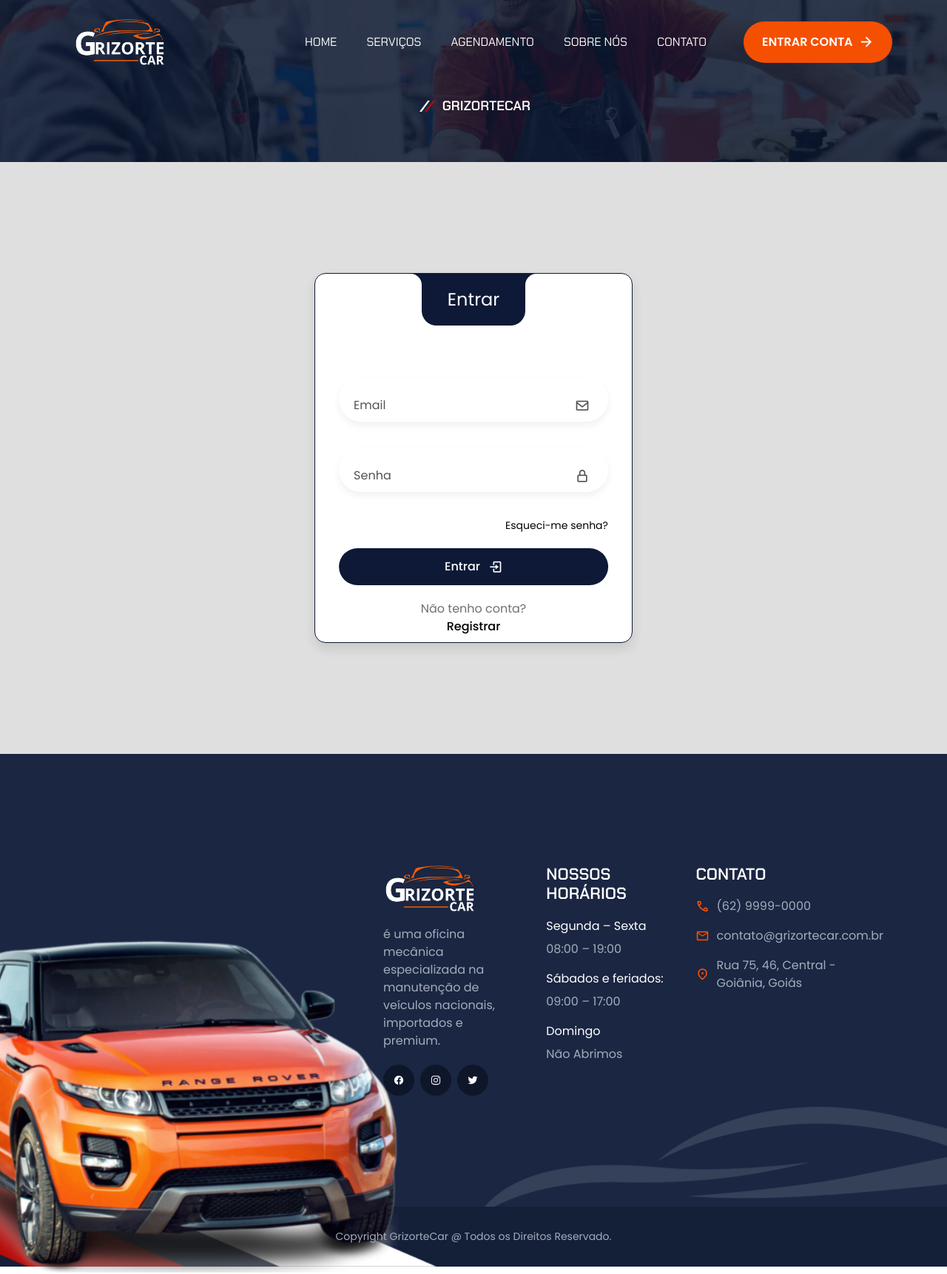
After one commit to cleidisongrizorte/grizortecar, a PHP site: page /login2.php in a window 1280 px wide. The commit adds this page. Shown: the whole page at 74% size. Run offline with PHP 8.4, Linux system fonts and the light colour scheme.

Commit message:
criando login

```diff
--- /dev/null
+++ b/assets/css/login.css
@@ -0,0 +1,215 @@
+/* IMPORT FONT */
+@import url("https://fonts.googleapis.com/css2?family=Poppins:ital,wght@0,100;0,200;0,300;0,400;0,500;0,600;0,700;0,800;0,900;1,100;1,200;1,300;1,400;1,500;1,600;1,700;1,800;1,900&display=swap");
+
+/* COLOR VARIABLES */
+:root {
+  --primary-color: #0d1936;
+  --secondary-color: #535354;
+  --background-color: #efefef;
+  --shadow-color: rgba(0, 0, 0, 0.1);
+  --white-color: #fff;
+  --black-color: #000;
+  --input-border-color: #e3e4e6;
+  --transition-3s: 0.3s;
+}
+
+/* GLOBAL STYLES */
+* {
+  margin: 0;
+  padding: 0;
+  box-sizing: border-box;
+  font-family: "Poppins", sans-serif;
+}
+
+/* REUSABLE ELEMENTS */
+.login-body a {
+  text-decoration: none;
+  color: var(--black-color);
+  transition: var(--transition-3s);
+}
+.login-body a:hover {
+  text-decoration: underline;
+}
+
+.login-body {
+  display: flex;
+  justify-content: center;
+  align-items: center;
+  height: 100vh;
+  background-color: var(--background-color);
+}
+
+/* WRAPPER */
+.login-wrapper {
+  position: relative;
+  width: 430px;
+  height: 500px;
+  background-color: var(--white-color);
+  border-radius: 15px;
+  padding: 120px 32px 64px;
+  border: 1px solid var(--primary-color);
+  box-shadow: 0 8px 15px var(--shadow-color);
+  transition: var(--transition-3s);
+  overflow: hidden;
+}
+/* FORM HEADER */
+.form-header {
+  position: absolute;
+  top: 0;
+  left: 50%;
+  transform: translateX(-50%);
+  display: flex;
+  align-items: center;
+  justify-content: center;
+  width: 140px;
+  height: 70px;
+  background-color: var(--primary-color);
+  border-radius: 0 0 20px 20px;
+}
+.form-header::before,
+.form-header::after {
+  content: "";
+  position: absolute;
+  top: 0;
+  width: 30px;
+  height: 30px;
+}
+.form-header::before {
+  left: -30px;
+  border-top-right-radius: 50%;
+  box-shadow: 15px 0 0 var(--primary-color);
+}
+.form-header::after {
+  right: -30px;
+  border-top-left-radius: 50%;
+  box-shadow: -15px 0 0 var(--primary-color);
+}
+/* TITLES */
+.titles {
+  position: relative;
+}
+.title-login,
+.title-register {
+  position: absolute;
+  top: 50%;
+  left: 50%;
+  transform: translate(-50%, -50%);
+  color: var(--white-color);
+  font-size: 24px;
+  transition: var(--transition-3s);
+}
+.title-register {
+  top: 50px;
+}
+
+/* FORMS */
+.login-form,
+.register-form {
+  position: absolute;
+  left: 50%;
+  transform: translateX(-50%);
+  width: 85%;
+  transition: var(--transition-3s);
+}
+.register-form {
+  left: 150%;
+}
+
+/* INPUT FIELDS */
+.input-box {
+  position: relative;
+  display: flex;
+  flex-direction: column;
+  margin: 20px 0;
+}
+.input-field {
+  width: 100%;
+  height: 55px;
+  font-size: 16px;
+  background: transparent;
+  color: var(--black-color);
+  padding: 0 20px;
+  border: 1px solid var(--input-border-color);
+  border-radius: 30px;
+  outline: none;
+  transition: var(--transition-3s);
+}
+.input-field:focus {
+  border: 1px solid var(--primary-color);
+}
+.label {
+  position: absolute;
+  top: 50%;
+  left: 20px;
+  transform: translateY(-50%);
+  color: var(--secondary-color);
+  transition: 0.2s;
+  cursor: text;
+}
+.input-field:focus ~ .label,
+.input-field:valid ~ .label {
+  top: 0;
+  font-size: 14px;
+  background-color: var(--white-color);
+  color: var(--primary-color);
+  padding: 0 10px;
+}
+.input-field:valid ~ .label {
+  color: var(--secondary-color);
+}
+.icon {
+  position: absolute;
+  top: 50%;
+  right: 25px;
+  transform: translateY(-50%);
+  font-size: 20px;
+  color: var(--secondary-color);
+}
+/* FORGOT PASSWORD & TERMS AND CONDITIONS */
+.form-cols {
+  display: flex;
+  justify-content: space-between;
+  font-size: 14px;
+}
+.col-1 {
+  display: flex;
+  align-items: center;
+  gap: 6px;
+}
+/* SUBMIT BUTTON */
+.btn-submit {
+  display: flex;
+  align-items: center;
+  justify-content: center;
+  gap: 10px;
+  width: 100%;
+  height: 50px;
+  background-color: var(--primary-color);
+  color: var(--white-color);
+  font-size: 16px;
+  font-weight: 500;
+  border: none;
+  border-radius: 30px;
+  cursor: pointer;
+  transition: var(--transition-3s);
+}
+.btn-submit:hover {
+  gap: 15px;
+}
+.btn-submit i {
+  font-size: 20px;
+}
+/* SWITCH FORM */
+.switch-form {
+  text-align: center;
+}
+.switch-form a {
+  font-weight: 500;
+}
+
+/* RESPONSIVE STYLES */
+@media only screen and (max-width: 564px) {
+  .login-wrapper {
+    margin: 20px;
+  }
+}
--- a/assets/css/style.css
+++ b/assets/css/style.css
@@ -704,6 +704,124 @@ header.rolagem {
 }
 
 /*-----------------------------------*\
+  #tela de login
+\*-----------------------------------*/
+
+
+
+/*-----------------------------------*\
+  #tela de login 1
+\*-----------------------------------*/
+
+/* *{
+    margin: 0;
+    padding: 0;
+    box-sizing: border-box;
+    font-family: 'Poppins',sans-serif;
+} */
+.login-body {
+  display: flex;
+  justify-content: center;
+  align-items: center;
+  min-height: 100vh;
+  background: #dfdfdf;
+}
+.login-box {
+  display: flex;
+  justify-content: center;
+  flex-direction: column;
+  width: 440px;
+  height: 480px;
+  padding: 30px;
+}
+.login-header {
+  text-align: center;
+  margin: 20px 0 40px 0;
+}
+.login-header header {
+  color: #333;
+  font-size: 30px;
+  font-weight: 600;
+}
+.input-box .input-field {
+  width: 100%;
+  height: 60px;
+  font-size: 17px;
+  padding: 0 25px;
+  margin-bottom: 15px;
+  border-radius: 30px;
+  border: none;
+  box-shadow: 0px 5px 10px 1px rgba(0, 0, 0, 0.05);
+  outline: none;
+  transition: 0.3s;
+}
+::placeholder {
+  font-weight: 500;
+  color: #222;
+}
+.input-field:focus {
+  width: 105%;
+}
+.forgot {
+  display: flex;
+  justify-content: space-between;
+  margin-bottom: 40px;
+}
+section {
+  display: flex;
+  align-items: center;
+  font-size: 14px;
+  color: #555;
+}
+#check {
+  margin-right: 10px;
+}
+a {
+  text-decoration: none;
+}
+a:hover {
+  text-decoration: underline;
+}
+section a {
+  color: #555;
+}
+.input-submit {
+  position: relative;
+}
+.submit-btn {
+  width: 100%;
+  height: 60px;
+  background: var(--international-orange-engineering);
+  border: none;
+  border-radius: 30px;
+  cursor: pointer;
+  transition: 0.3s;
+}
+.input-submit label {
+  position: absolute;
+  top: 45%;
+  left: 50%;
+  color: #fff;
+  -webkit-transform: translate(-50%, -50%);
+  -ms-transform: translate(-50%, -50%);
+  transform: translate(-50%, -50%);
+  cursor: pointer;
+}
+.submit-btn:hover {
+  background: var(--azul);
+  transform: scale(1.05, 1);
+}
+.sign-up-link {
+  text-align: center;
+  font-size: 15px;
+  margin-top: 20px;
+}
+.sign-up-link a {
+  color: #000;
+  font-weight: 600;
+}
+
+/*-----------------------------------*\
   #tela de Login
 \*-----------------------------------*/
 .telalogin2 {
@@ -1462,7 +1580,6 @@ header.rolagem {
 
   .footer .shape-1 {
     left: -100px;
-
   }
 
   .footer .shape-2 {
@@ -1550,7 +1667,7 @@ header.rolagem {
   .footer-top .container {
     padding-inline-start: 20%;
   }
-    .footer .shape-1 {
+  .footer .shape-1 {
     padding-right: 100px;
   }
 }
--- /dev/null
+++ b/assets/js/login2.js
@@ -0,0 +1,38 @@
+const loginForm = document.querySelector(".login-form");
+const registerForm = document.querySelector(".register-form");
+const wrapper = document.querySelector(".login-wrapper");
+const loginTitle = document.querySelector(".title-login");
+const registerTitle = document.querySelector(".title-register");
+const signUpBtn = document.querySelector("#SignUpBtn");
+const signInBtn = document.querySelector("#SignInBtn");
+
+function loginFunction() {
+  loginForm.style.left = "50%";
+  loginForm.style.opacity = 1;
+  registerForm.style.left = "150%";
+  registerForm.style.opacity = 0;
+  wrapper.style.height = "500px";
+  loginTitle.style.top = "50%";
+  loginTitle.style.opacity = 1;
+  registerTitle.style.top = "50px";
+  registerTitle.style.opacity = 0;
+}
+
+function registerFunction() {
+  loginForm.style.left = "-50%";
+  loginForm.style.opacity = 0;
+  registerForm.style.left = "50%";
+  registerForm.style.opacity = 1;
+  wrapper.style.height = "595px";
+  loginTitle.style.top = "-60px";
+  loginTitle.style.opacity = 0;
+  registerTitle.style.top = "50%";
+  registerTitle.style.opacity = 1;
+}
+
+// funcao do menu
+
+window.addEventListener("scroll", function () {
+  let header = document.querySelector("#header");
+  header.classList.toggle("rolagem", window.scrollY > 0);
+});
--- /dev/null
+++ b/login2.php
@@ -0,0 +1,90 @@
+
+<!-- // Exibir o header -->
+<?php include 'header2.php';?>
+
+<!DOCTYPE html>
+<html lang="pt-br">
+<head>
+    <meta charset="UTF-8">
+    <meta name="viewport" content="width=device-width, initial-scale=1.0">
+    <!-- BOXICONS -->
+    <link href='https://unpkg.com/boxicons@2.1.4/css/boxicons.min.css' rel='stylesheet'>
+    <!-- CSS -->
+    <link rel="stylesheet" href="assets/css/login.css">
+</head>
+<body>
+    <div class="login-body">
+    <div class="login-wrapper">
+        <div class="form-header">
+            <div class="titles">
+                <div class="title-login">Entrar</div>
+                <div class="title-register">Registrar</div>
+            </div>
+        </div>
+        <!-- LOGIN FORM -->
+        <form action="#" class="login-form" autocomplete="off">
+            <div class="input-box">
+                <input type="text" class="input-field" id="log-email" required>
+                <label for="log-email" class="label">Email</label>
+                <i class='bx bx-envelope icon'></i>
+            </div>
+            <div class="input-box">
+                <input type="password" class="input-field" id="log-pass" required>
+                <label for="log-pass" class="label">Senha</label>
+                <i class='bx bx-lock-alt icon' ></i>
+            </div>
+            <div class="form-cols">
+                <div class="col-1"></div>
+                <div class="col-2">
+                    <a href="#">Esqueci-me senha?</a>
+                </div>
+            </div>
+            <div class="input-box">
+                <button class="btn-submit" id="SignInBtn">Entrar <i class='bx bx-log-in' ></i></button>
+            </div>
+            <div class="switch-form">
+                <span>Não tenho conta? <a href="#" onclick="registerFunction()">Registrar</a></span>
+            </div>
+        </form>
+
+        <!-- REGISTER FORM -->
+        <form action="#" class="register-form" autocomplete="off">
+            <div class="input-box">
+                <input type="text" class="input-field" id="reg-name" required>
+                <label for="reg-name" class="label">Nome</label>
+                <i class='bx bx-user icon' ></i>
+            </div>
+            <div class="input-box">
+                <input type="text" class="input-field" id="reg-email" required>
+                <label for="reg-email" class="label">Email</label>
+                <i class='bx bx-envelope icon'></i>
+            </div>
+            <div class="input-box">
+                <input type="password" class="input-field" id="reg-pass" required>
+                <label for="reg-pass" class="label">Senha</label>
+                <i class='bx bx-lock-alt icon' ></i>
+            </div>
+            <div class="form-cols">
+                <div class="col-1">
+                    <input type="checkbox" id="agree">
+                    <label for="agree"> Eu concordo com os termos e condições.</label>
+                </div>
+                <div class="col-2"></div>
+            </div>
+            <div class="input-box">
+                <button class="btn-submit" id="SignUpBtn">Cadastrar <i class='bx bx-user-plus' ></i></button>
+            </div>
+            <div class="switch-form">
+                <span>Já tenho uma conta? <a href="#" onclick="loginFunction()">Entrar</a></span>
+            </div>
+        </form>
+    </div>
+    </div>
+
+
+</body>
+<script src="./assets/js/login2.js"></script>
+</html>
+
+<!-- // Exibir o footer -->
+<?php include 'footer.php'; ?>
```
Also changed, not shown: assets/js/script.js (+0 -14 lines), cadastro.php (added, +55 -0 lines).
